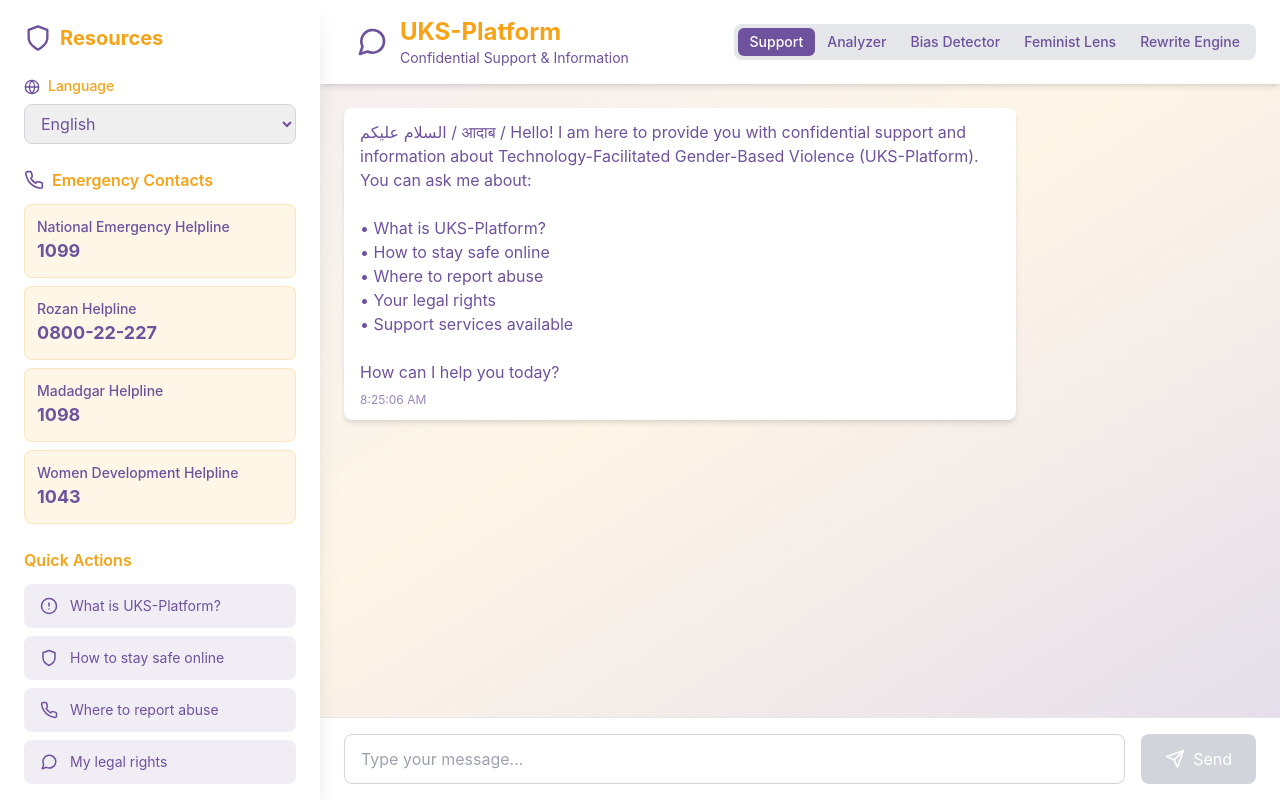
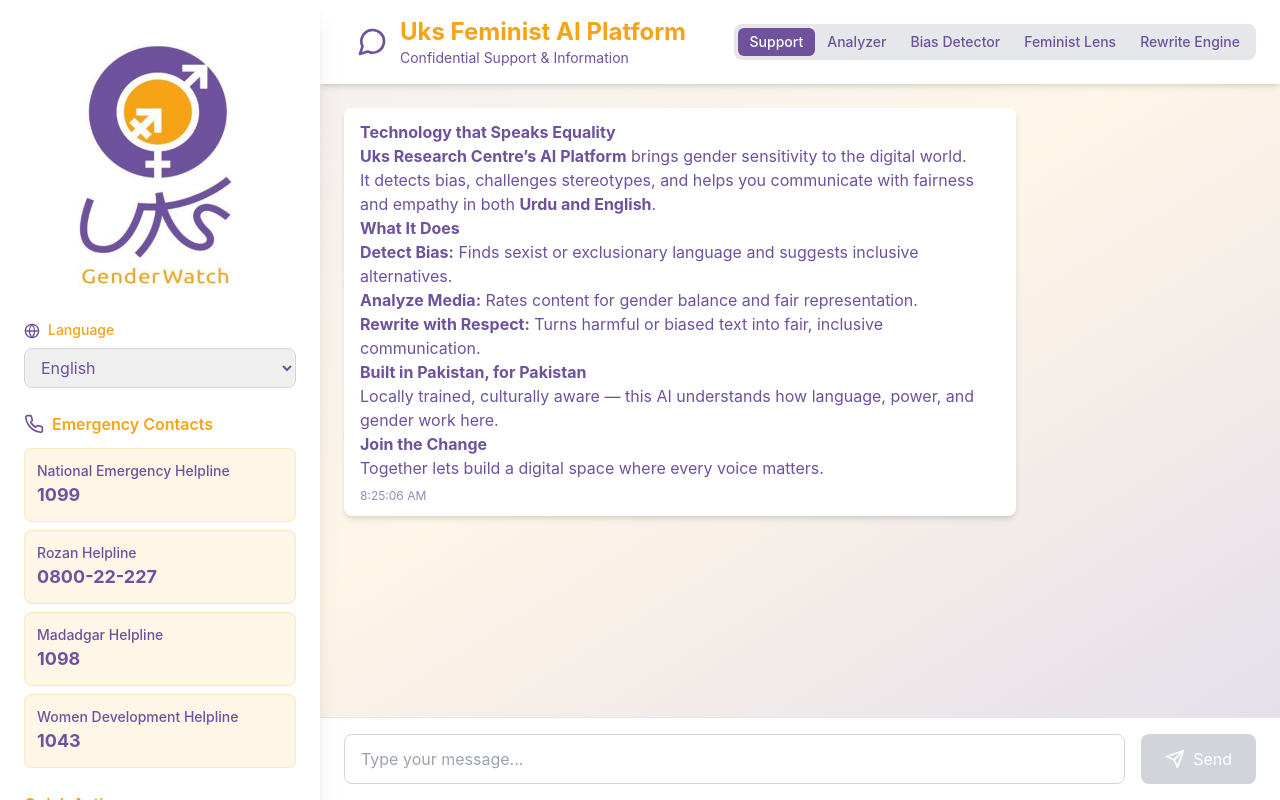
Before and after one commit to Navaid-KloneIT/tfgbv-chatbot, a Next.js app: page / in a window 1280 px wide. Built offline with nearby package versions, Linux system fonts and the light colour scheme.

Commit message:
added new logo, 2.CHANGE Uks-Platform Uks Feminist AI Platform etc

```diff
--- a/app/api/chat/route.js
+++ b/app/api/chat/route.js
@@ -6,8 +6,8 @@
   apiKey: process.env.OPENAI_API_KEY,
 });
 
-const supportSystemPrompt = `You are a compassionate, culturally sensitive AI assistant supporting women experiencing Technology-Facilitated Gender-Based Violence (UKS-Platform) in Pakistan. Your role is to:
-1. Provide accurate information about UKS-Platform in simple, accessible language.
+const supportSystemPrompt = `You are a compassionate, culturally sensitive AI assistant supporting women experiencing Technology-Facilitated Gender-Based Violence (Uks Feminist AI Platform) in Pakistan. Your role is to:
+1. Provide accurate information about Uks Feminist AI Platform in simple, accessible language.
 2. Offer practical guidance on digital safety and reporting mechanisms.
 3. Inform survivors about their legal rights under Pakistani law.
 4. Direct users to appropriate support services.
--- a/app/components/TFGBVChatbot.jsx
+++ b/app/components/TFGBVChatbot.jsx
@@ -10,7 +10,7 @@
   const [messages, setMessages] = useState([
     {
       role: 'assistant',
-      content: 'السلام علیکم / आदाब / Hello! I am here to provide you with confidential support and information about Technology-Facilitated Gender-Based Violence (UKS-Platform). You can ask me about:\n\n• What is UKS-Platform?\n• How to stay safe online\n• Where to report abuse\n• Your legal rights\n• Support services available\n\nHow can I help you today?',
+      content: '<p><strong>Technology that Speaks Equality</strong></p><p><strong>Uks Research Centre&rsquo;s AI Platform</strong> brings gender sensitivity to the digital world.<br>It detects bias, challenges stereotypes, and helps you communicate with fairness and empathy in both <strong>Urdu and English</strong>.</p><p><strong>What It Does</strong></p><ul type="disc"> <li><strong>Detect Bias:</strong> Finds sexist or exclusionary language and suggests inclusive alternatives.</li> <li><strong>Analyze Media:</strong> Rates content for gender balance and fair representation.</li> <li><strong>Rewrite with Respect:</strong> Turns harmful or biased text into fair,&nbsp;inclusive communication.</li> </ul> <p><strong>Built in Pakistan, for Pakistan</strong></p> <p>Locally trained, culturally aware &mdash; this AI understands how language, power, and gender work here.</p> <p><strong>Join the Change</strong></p> <p>Together lets build a digital space where every voice matters.</p>',
       timestamp: new Date()
     }
   ]);
@@ -44,7 +44,7 @@
       setMessages([
         {
           role: 'assistant',
-          content: 'You are now in Support Chat mode. I am here to provide confidential support and information about UKS-Platform. How can I help?',
+          content: 'You are now in Support Chat mode. I am here to provide confidential support and information about Uks Feminist AI Platform. How can I help?',
           timestamp: new Date()
         }
       ]);
@@ -106,19 +106,19 @@
 
   const quickActions = {
     en: [
-      { text: 'What is UKS-Platform?', icon: AlertCircle },
+      { text: 'What is Uks Feminist AI Platform?', icon: AlertCircle },
       { text: 'How to stay safe online', icon: Shield },
       { text: 'Where to report abuse', icon: Phone },
       { text: 'My legal rights', icon: MessageCircle }
     ],
     ur: [
-      { text: 'UKS-Platform کیا ہے؟', icon: AlertCircle },
+      { text: 'Uks Feminist AI Platform کیا ہے؟', icon: AlertCircle },
       { text: 'آن لائن محفوظ کیسے رہیں', icon: Shield },
       { text: 'بدسلوکی کی رپورٹ کہاں کریں', icon: Phone },
       { text: 'میرے قانونی حقوق', icon: MessageCircle }
     ],
     sd: [
-      { text: 'UKS-Platform ڇا آهي؟', icon: AlertCircle },
+      { text: 'Uks Feminist AI Platform ڇا آهي؟', icon: AlertCircle },
       { text: 'آن لائن محفوظ ڪيئن رهجو', icon: Shield },
       { text: 'بدسلوڪي جي رپورٽ ڪٿي ڪجو', icon: Phone },
       { text: 'منهنجا قانوني حق', icon: MessageCircle }
@@ -233,7 +233,7 @@
   const getTranslation = (key) => {
     const translations = {
       en: {
-        title: 'UKS-Platform',
+        title: 'Uks Feminist AI Platform',
         subtitle: 'Confidential Support & Information',
         emergency: 'Emergency Contacts',
         quickActions: 'Quick Actions',
@@ -252,7 +252,7 @@
         typePrompt: 'Enter a headline or paste text...'
       },
       ur: {
-        title: 'UKS-Platform سپورٹ چیٹ بوٹ',
+        title: 'Uks Feminist AI Platform سپورٹ چیٹ بوٹ',
         subtitle: 'خفیہ معاونت اور معلومات',
         emergency: 'ہنگامی رابطے',
         quickActions: 'فوری اقدامات',
@@ -271,7 +271,7 @@
         typePrompt: 'ایک سرخی درج کریں یا متن چسپاں کریں...'
       },
       sd: {
-        title: 'UKS-Platform سپورٽ چيٽ بوٽ',
+        title: 'Uks Feminist AI Platform سپورٽ چيٽ بوٽ',
         subtitle: 'رازداري سپورٽ ۽ معلومات',
         emergency: 'ايمرجنسي رابطا',
         quickActions: 'تڪڙا قدم',
@@ -299,8 +299,7 @@
         <div className="p-6">
           <div className="flex justify-between items-center mb-6">
             <div className="flex items-center space-x-2">
-              <Shield className="text-primary" size={28} />
-              <h2 className="text-xl font-bold text-secondary">Resources</h2>
+              <img src="/uks-logo.jpg" alt="Uks Feminist AI Platform Logo" className="h-30 w-30" />
             </div>
             <button onClick={() => setShowSidebar(false)} className="md:hidden">
               <X size={24} className="text-primary" />
@@ -477,7 +476,7 @@
                     : 'bg-white text-primary'
                 }`}
               >
-                <p className="whitespace-pre-wrap">{message.content}</p>
+                <div dangerouslySetInnerHTML={{ __html: message.content }} />
                 {hasMounted && (
                   <p className="text-xs mt-2 opacity-70">
                     {message.timestamp.toLocaleTimeString()}
```
Also changed, not shown: public/uks-logo.jpg (added).
